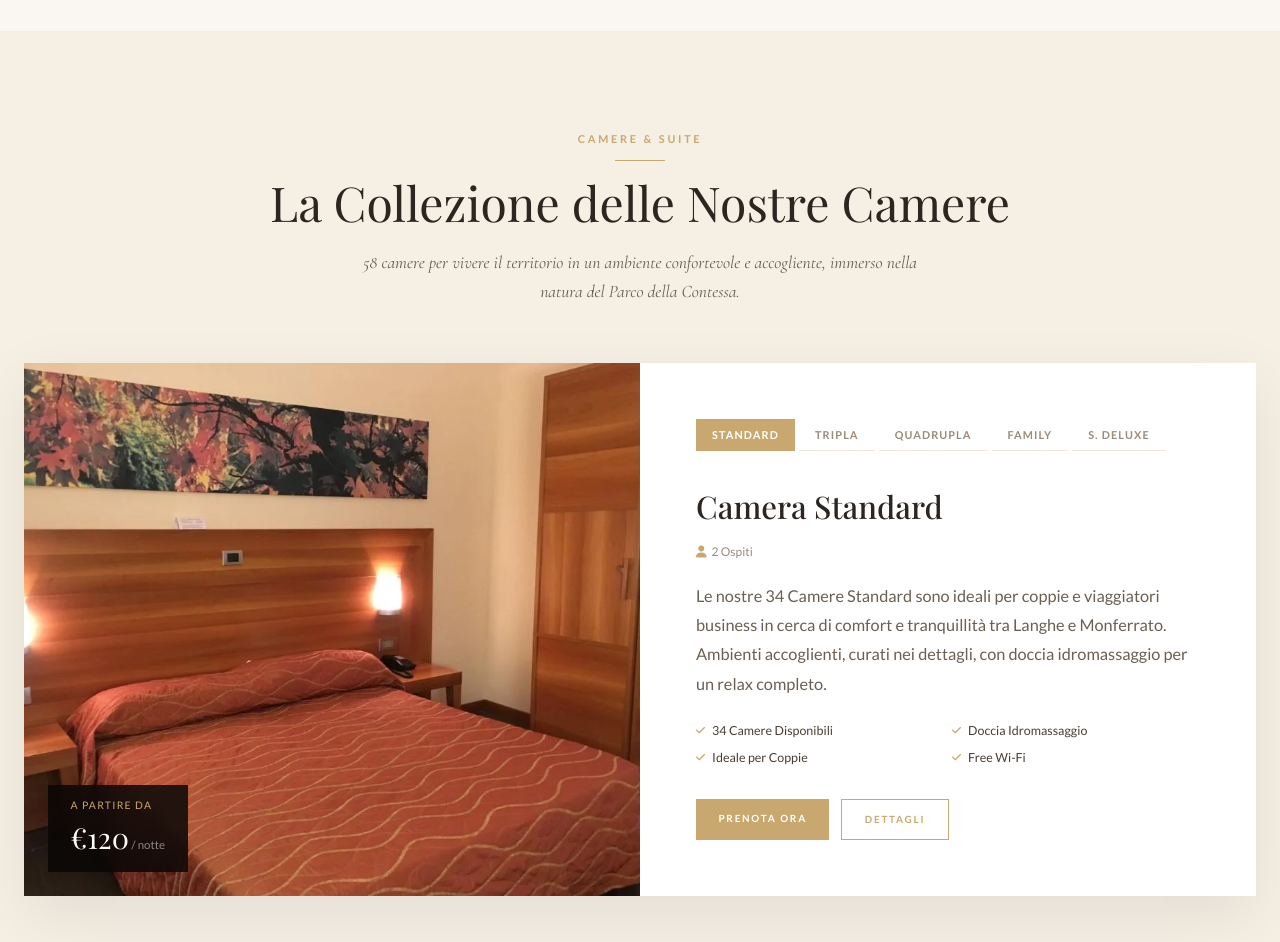
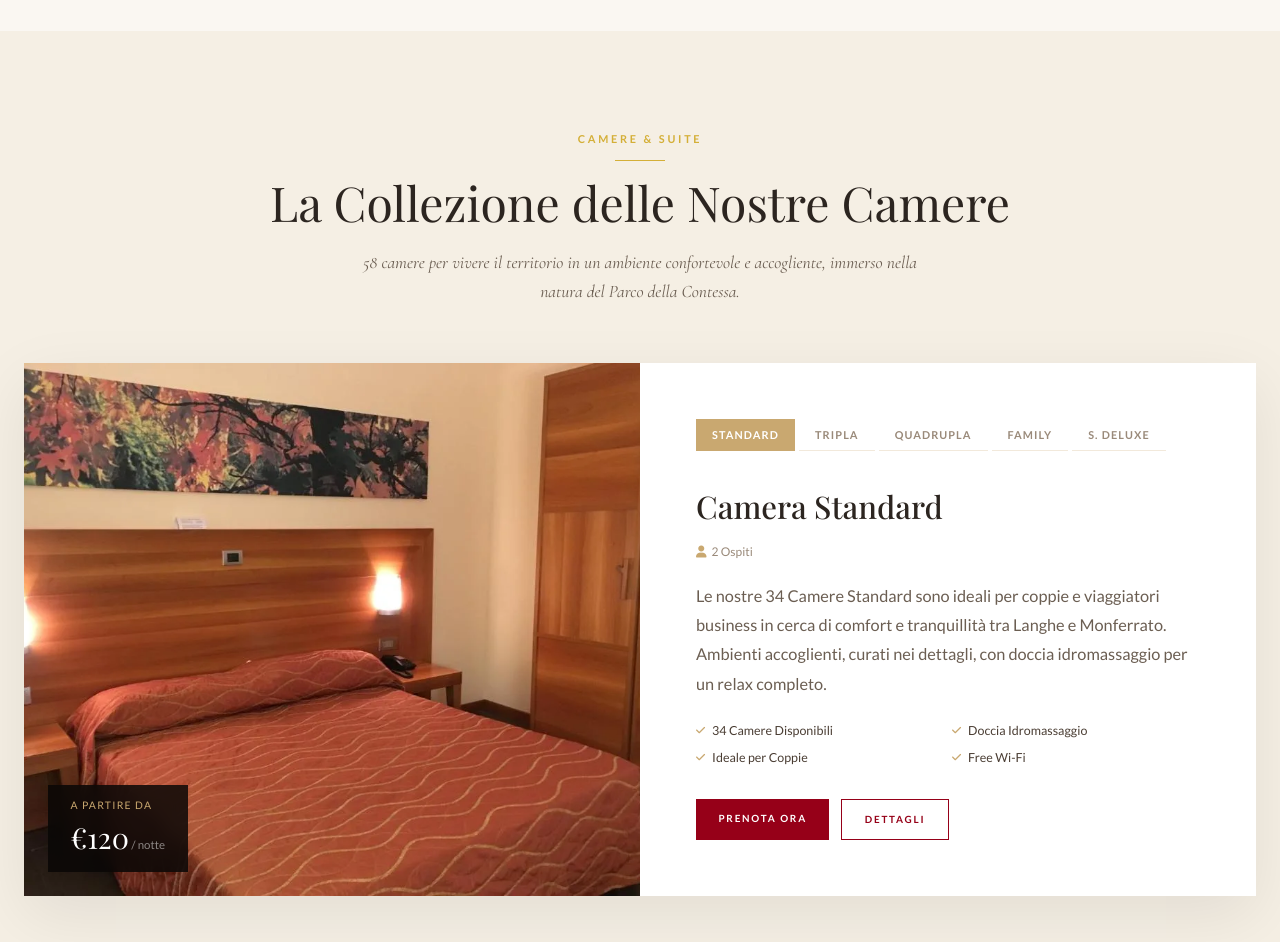
Before and after one commit to tave1013/hotel-langhe-monferrato, a Next.js app: page / in a window 1280 px wide. Shown: the part 1840-2782 px from the top of the page. Built offline with nearby package versions, Linux system fonts and the light colour scheme; a web font is replaced by a local one.

Commit message:
Separare colore pulsanti dal tema home

```diff
--- a/app/globals.css
+++ b/app/globals.css
@@ -5,8 +5,10 @@
 /* Google Fonts caricati nel layout.js per prestazioni migliori */
 
 :root {
-  --gold: #C9A870;
+  --gold: #D4AF37;
   --gold-dark: #A8854A;
+  --button-gold: #960018;
+  --button-gold-dark: #7A0013;
   --dark: #1A1714;
   --dark-deep: #0F0D0B;
   --cream: #F5EFE4;
@@ -26,10 +28,10 @@ body { font-family: 'Lato', sans-serif; color: var(--text-dark); background: var
 .section-title-light { font-family: 'Playfair Display', serif; font-size: clamp(1.9rem, 4vw, 3rem); line-height: 1.2; color: #FAF7F2; }
 
 /* BUTTONS */
-.btn-gold { display: inline-block; background: var(--gold); color: #fff; font-family: 'Lato', sans-serif; font-size: 0.7rem; font-weight: 700; letter-spacing: 0.18em; text-transform: uppercase; padding: 0.9rem 2rem; transition: background 0.3s; cursor: pointer; border: none; text-decoration: none; }
-.btn-gold:hover { background: var(--gold-dark); }
-.btn-outline-gold { display: inline-block; background: transparent; color: var(--gold); border: 1px solid var(--gold); font-family: 'Lato', sans-serif; font-size: 0.7rem; font-weight: 700; letter-spacing: 0.18em; text-transform: uppercase; padding: 0.9rem 2rem; transition: all 0.3s; cursor: pointer; text-decoration: none; }
-.btn-outline-gold:hover { background: var(--gold); color: #fff; }
+.btn-gold { display: inline-block; background: var(--button-gold); color: #fff; font-family: 'Lato', sans-serif; font-size: 0.7rem; font-weight: 700; letter-spacing: 0.18em; text-transform: uppercase; padding: 0.9rem 2rem; transition: background 0.3s; cursor: pointer; border: none; text-decoration: none; }
+.btn-gold:hover { background: var(--button-gold-dark); }
+.btn-outline-gold { display: inline-block; background: transparent; color: var(--button-gold); border: 1px solid var(--button-gold); font-family: 'Lato', sans-serif; font-size: 0.7rem; font-weight: 700; letter-spacing: 0.18em; text-transform: uppercase; padding: 0.9rem 2rem; transition: all 0.3s; cursor: pointer; text-decoration: none; }
+.btn-outline-gold:hover { background: var(--button-gold); color: #fff; }
 .btn-outline-white { display: inline-block; background: transparent; color: #fff; border: 1px solid rgba(255,255,255,0.6); font-family: 'Lato', sans-serif; font-size: 0.7rem; font-weight: 700; letter-spacing: 0.18em; text-transform: uppercase; padding: 0.9rem 2rem; transition: all 0.3s; cursor: pointer; text-decoration: none; }
 .btn-outline-white:hover { background: #fff; color: var(--text-dark); }
 
```
